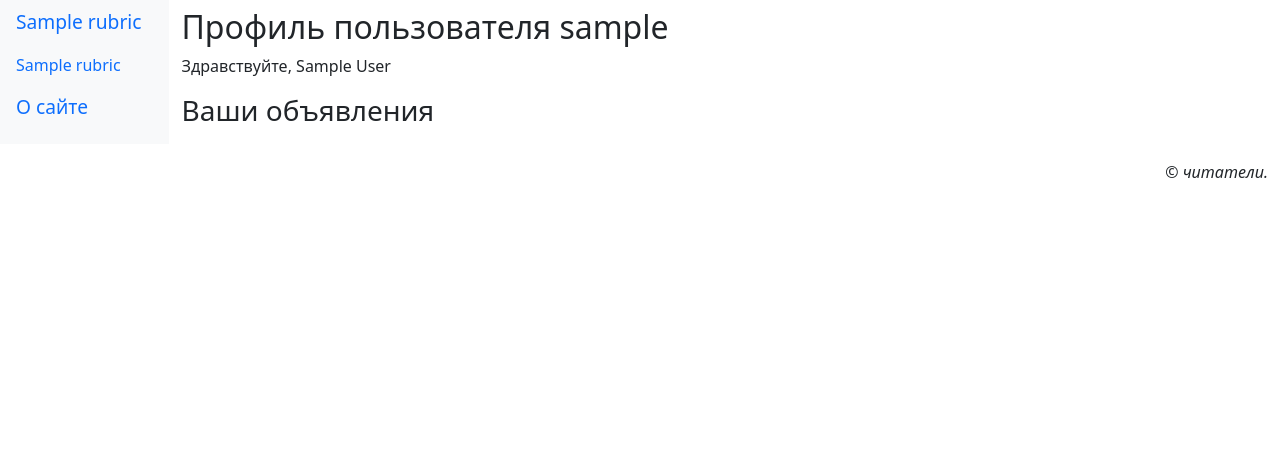
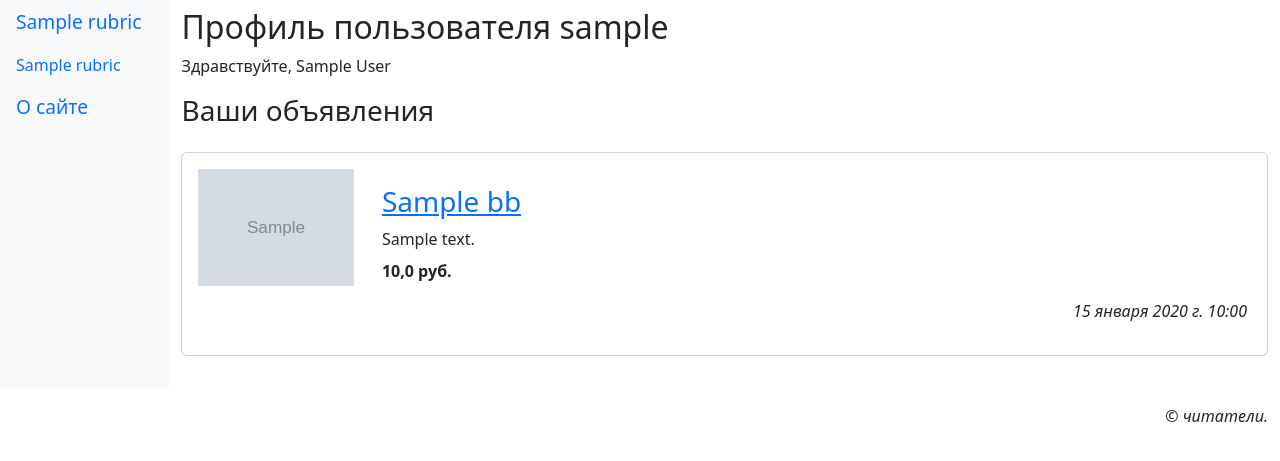
Before and after one commit to Kiraogi/samplesite, a Django app: page /accounts/profile/ in a window 1280 px wide. Shown: the part 176-637 px from the top of the page. Run offline with Django 5.2, Linux system fonts and the light colour scheme; a user stored in the database is signed in; tables that the repository leaves empty hold one stand-in row (values such as "Sample post"); grey boxes marked "Sample" are stand-in pictures; some libraries are stand-ins or nearby versions.

Commit message:
ver 0.25.01

```diff
--- a/samplesite/main/templates/main/profile.html
+++ b/samplesite/main/templates/main/profile.html
@@ -1,4 +1,8 @@
 {% extends 'layout/basic.html' %}
+{% load thumbnail %}
+{% load static %}
+
+
 {% block title %}Профиль пользователя{% endblock %}
 
 {% block content %}
@@ -9,4 +13,30 @@
 <p>Здравствуйте!</p>
 {% endif %}
 <h3>Ваши объявления</h3>
+
+</form>
+{% if bbs %}
+<div class="vstack gap-3 my-4">
+    {% for bb in bbs %}
+    <div class="card">
+        {% url 'main:bb_detail' rubric_pk=bb.rubric.pk pk=bb.pk as url %}
+        <div class="row p-3">
+            <a class="col-md-2" href="{{ url }}{{ all }}">
+                {% if bb.image %}
+                <img class="img-fluid" src="{% thumbnail bb.image 'default' %}">
+                {% else %}
+                <img class="img-fluid" src="{% static 'main/empty.jpg' %}">
+                {% endif %}
+            </a>
+            <div class="col-md-10 card-body">
+                <h3 class="card-title"><a href="{{ url }}{{ all }}">{{ bb.title }}</a></h3>
+                <div class="card-text mb-2">{{ bb.content }}</div>
+                <p class="card-text fw-bold">{{ bb.price }} руб.</p>
+                <p class="card-text text-end fst-italic">{{ bb.created_at }}</p>
+            </div>
+        </div>
+    </div>
+    {% endfor %}
+</div>
+{% endif %}
 {% endblock %}
--- a/samplesite/main/urls.py
+++ b/samplesite/main/urls.py
@@ -1,5 +1,5 @@
 from django.urls import path
-from .views import rubric_bbs, bb_detail
+from .views import rubric_bbs, bb_detail, profile_bb_detail
 from django.conf import settings
 from django.conf.urls.static import static
 
@@ -16,6 +16,7 @@ urlpatterns = [
     path('accounts/password/edit/', PasswordEditView.as_view(), name='password_edit'),
     path('accounts/profile/edit/', ProfileEditView.as_view(), name='profile_edit'),
     path('accounts/logout/', BBLogoutView.as_view(), name='logout'),
+    path('acconts/profile/<int:pk>/', profile_bb_detail, name='profile_bb_detail'),
     path('accounts/profile/', profile, name='profile'),
     path('accounts/login/', BBloginView.as_view(), name='login'),
     path('<int:rubric_pk>/<int:pk>/', bb_detail, name='bb_detail'),
--- a/samplesite/main/views.py
+++ b/samplesite/main/views.py
@@ -217,3 +217,10 @@ def bb_detail(request, rubric_pk, pk):
     ais = bb.additionalimage_set.all()
     context = {'bb': bb, 'ais': ais}
     return render(request, 'main/bb_detail.html', context)
+
+@login_required
+def profile_bb_detail(request, rubric_pk, pk):
+    bb = get_object_or_404(Bb, pk=pk)
+    ais = bb.additionalimage_set.all()
+    context = {'bb': bb, 'ais': ais}
+    return render(request, 'main/bb_detail.html', context)
```
